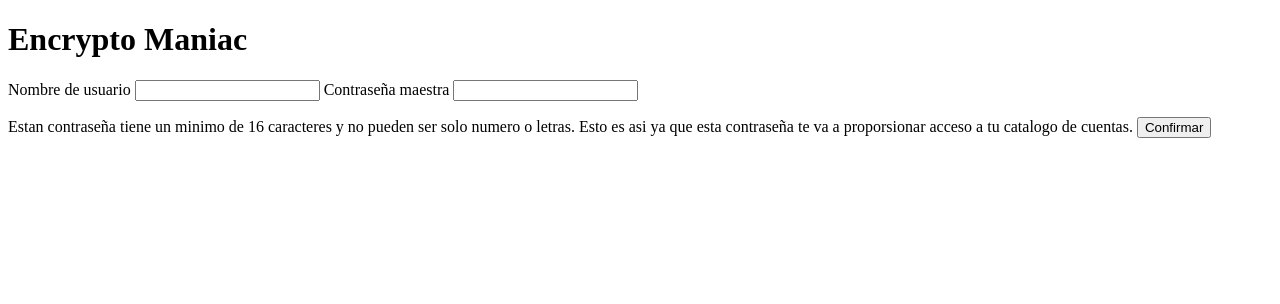
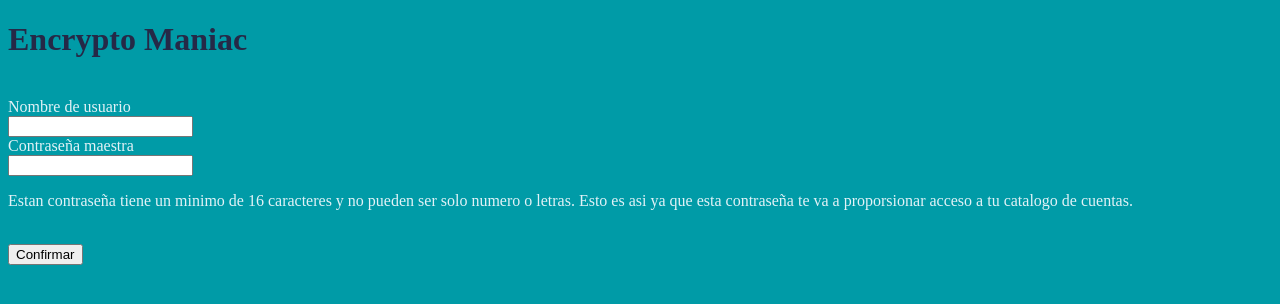
Before and after one commit to AgustinAllamanoCosta/encrypto-maniac, a Flask app: page /singUp in a window 1280 px wide. Shown: the top 304 px of the page. Run offline with Flask 2, Linux system fonts and the light colour scheme.

Commit message:
Se agrega los br para que se muestre mejor el sitio y se agrega un poco de css base mas algunos datos del footer

```diff
--- a/Web/templates/baseInit.css
+++ b/Web/templates/baseInit.css
@@ -0,0 +1,19 @@
+:root {
+    --main-color       : #178665;
+    --title-color      : #252947;
+    --text-color       : #e2f2f7;
+    --light-text-color : #A0A7AC;
+    --body-color : #009ba7;
+}
+
+body {
+    background : var(--body-color);
+    color : var(--text-color);
+}
+h1, h2, h3 {
+    color: var(--title-color);
+}
+
+p {
+    color: var(--text-color);
+}
--- a/Web/templates/baseInit.html
+++ b/Web/templates/baseInit.html
@@ -10,7 +10,7 @@
 </head>
 <body>
 	<header>
-		<h1>Encrypto Maniac</h1>
+		<h1>Encrypto Maniac</h1><br>
 	</header>
 	<main>
         {% block main %}
@@ -18,6 +18,10 @@
 	</main>
 	<footer>
         {% block footer %}
+		<h1>Otros datos :D</h1><br>
+		<h3>Creado por</h3><br>
+		<p>Agustin Allamano Costa</p><br>
+		<p> <a href="mailto:allamanocostaagustin@gmail.com">allamanocostaagustin@gmail.com</a></p><br>
         {% endblock %}
 	</footer>
 </body>
--- a/Web/templates/singUp.html
+++ b/Web/templates/singUp.html
@@ -6,14 +6,14 @@
 {% endblock %}
 {% block main %}
 	<form>
-		<label>Nombre de usuario</label>
-		<input type="text" id="nombreUsuario">
-		<label>Contraseña maestra</label>
-		<input type="text" id="contraseniaMaestra">
+		<label>Nombre de usuario</label><br>
+		<input type="text" id="nombreUsuario"><br>
+		<label>Contraseña maestra</label><br>
+		<input type="text" id="contraseniaMaestra"><br>
 		<p>Estan contraseña tiene un minimo de 16 caracteres y no pueden ser solo numero o letras. Esto es asi ya que esta contraseña
 		te va a proporsionar acceso a tu catalogo de cuentas.
-		<input type="submit" value="Confirmar">
-		</p>
+		</p><br>
+		<input type="submit" value="Confirmar"><br>
 	</form>
 {% endblock %}
 {% block footer %}
```
